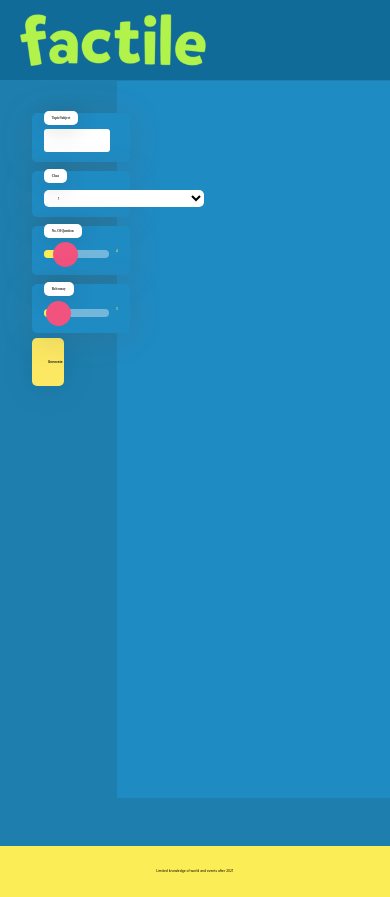
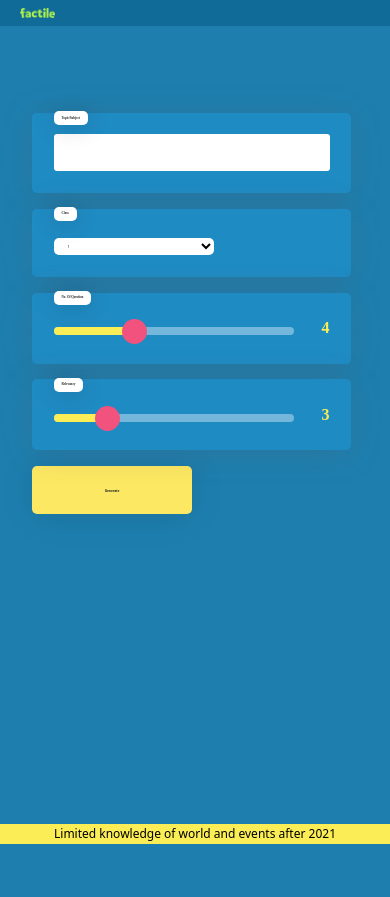
Before and after one commit to riya-deligence/questionGenerator, a React (Create React App) app: page / in a window 390 px wide. After the commit the page ends 844 px from the top, so only its background shows below. Built offline with nearby package versions, Linux system fonts and the light colour scheme.

Commit message:
add responsive css and checkbox

```diff
--- a/package.json
+++ b/package.json
@@ -5,6 +5,10 @@
   "dependencies": {
     "@emotion/react": "^11.10.6",
     "@emotion/styled": "^11.10.6",
+    "@fortawesome/fontawesome-free": "^6.4.0",
+    "@fortawesome/fontawesome-svg-core": "^6.4.0",
+    "@fortawesome/free-solid-svg-icons": "^6.4.0",
+    "@fortawesome/react-fontawesome": "^0.2.0",
     "@material-ui/core": "^4.12.4",
     "@mui/material": "^5.12.0",
     "@testing-library/jest-dom": "^5.16.5",
--- a/public/index.html
+++ b/public/index.html
@@ -14,6 +14,7 @@
       manifest.json provides metadata used when your web app is installed on a
       user's mobile device or desktop. See https://developers.google.com/web/fundamentals/web-app-manifest/
     -->
+
     <link rel="manifest" href="%PUBLIC_URL%/manifest.json" />
     <!--
       Notice the use of %PUBLIC_URL% in the tags above.
--- a/src/App.css
+++ b/src/App.css
@@ -1,37 +1,36 @@
-
-
 .footer {
-  /* left: 0;
-  bottom: 0; */
   position: absolute;
+  bottom: 0;
   cursor: pointer;
   display: flex;
   justify-content: center;
   align-items: center;
-  background-color: #FBED55;
+  background-color: #fbed55;
   color: black;
   width: 100%;
-  height: 3.2rem;
-  font-size: 0.85vw;
-}
-.header {
+  height: 40px;
+  font-size: 16px;
 
 
-  background-color:#116B99;
+}
+.footer p{
+margin: auto;
+  font-size: 1.2em;
+}
+
+.header {
+  background-color: #116b99;
   top: 0;
   right: 0;
   position: absolute;
   display: flex;
+  z-index: 99;
+  overflow: hidden;
+  width: 100%;
+  height: auto;
+}
 
-  align-items: center;
-
-
-  width: 100%;
-  height: 5rem;
-  /* font-size: 50px; */
-
-}
-.heading{
+.heading {
     /*
   font-size: 28px;
   color: white;
@@ -46,27 +45,16 @@ position: absolute;
   /* left: ; */
   background-color: #fff;
   font-weight: 700;
-    text-transform: capitalize!important;
+  text-transform: capitalize !important;
   padding: 0.3rem 0.5rem;
   border-radius: 5px;
-    box-shadow: 0 3px 22px 2px rgba(0,0,0,.12);
-    letter-spacing: -.02em;
-    width: auto!important;
+  box-shadow: 0 3px 22px 2px rgba(0, 0, 0, 0.12);
+  letter-spacing: -0.02em;
+  width: auto !important;
 
 }
-.topic{
-  /* margin-left: 0.2rem;
-  position: relative;
- border-radius: 5px;
- height: 2.5rem;
- width: 20rem;
-  flex: 1 1;
-  font-size: large;
-  size: 18px;
-  background-color: #fff;
-  outline: none;
-  border: none;
-  padding: 5px 10px; */
+
+.topic {
   outline: none;
   font-size: 0.85vw;
   border: 2px solid transparent;
@@ -74,29 +62,25 @@ position: absolute;
   color: #292929;
   margin-right: 2em;
   width: 90%;
-    padding: 7px 20px 7px 10px!important;
+  padding: 7px 20px 7px 10px !important;
   border-radius: 3px;
   font-weight: 500;
   line-height: normal;
-
 }
 
-.box{
-/* margin-top: 3rem;
-    display: grid;
-    grid-template-columns: 1fr 3fr; */
+.box {
   display: block;
-    background: #1F8BC3;
+  background: #1f8bc3;
   border-radius: 5px;
   margin-top: 10%;
   width: 25vw;
   position: relative;
-    border: 2px solid transparent!important;
-    padding:2.5vw 2.5vw 2vw;
+  border: 2px solid transparent !important;
+  padding: 2.5vw 2.5vw 2vw;
   text-align: left;
-    box-shadow: 0 3px 33px rgba(95,82,82,.2)!important;
+  box-shadow: 0 3px 33px rgba(95, 82, 82, 0.2) !important;
 }
-.dropDown{
+.dropDown {
   font-size: 0.85vw;
   padding: 5px 10px;
   font-weight: 400;
@@ -105,26 +89,29 @@ position: absolute;
   border: none;
   outline: none;
   background-color: #fff;
-  width: 10rem;
+  width: 100%;
+  max-width: 10rem;
 }
-.button{
+
+.button {
   color: #292929;
   font-size: 0.85vw;
   font-weight: 700;
-  letter-spacing: -.02em!important;
+  letter-spacing: -0.02em !important;
   display: inline-block;
   margin-top: 5%;
-  border: 2px solid transparent!important;
+  border: 2px solid transparent !important;
   padding: 10px 14px;
   cursor: pointer;
   line-height: normal;
-  width:30%;
-  height:3rem;
+  width: 100%;
+  max-width: 10rem;
+  height: 3rem;
   background: #fce862;
   border-radius: 5px;
-  box-shadow: 0 3px 33px rgba(0,0,0,.12);
+  box-shadow: 0 3px 33px rgba(0, 0, 0, 0.12);
 }
-.button:hover{
+.button:hover {
   background: #fbed56;
 }
 /* .radio{
@@ -157,21 +144,144 @@ position: absolute;
   background-color: #fbed56;
   border: 3px solid #1e8bc3;
 } */
-.slider{
-  background-color: #1F8BC3;
+.slider {
+  background-color: #1f8bc3;
   display: flex;
   align-items: center;
 }
 
-.value{
+.navbar {
+  width: 11%;
+}
+
+.image {
+  /* height: "15%"; */
+  padding-left: 20px;
+  width: 80%;
+}
+
+.value {
   font-size: 0.85vw;
   font-family: "proxima-soft,sans-serif";
   font-weight: 600;
   margin-left: 10%;
-  color:#FBED55;
+  color: #fbed55;
 }
-.answer{
-  padding: 3vw;
+
+.answer {
+  padding-left: 3vw;
+  padding-top: 2vw;
   color: white;
   /* font-size: 0.85vw; */
 }
+
+.main-div {
+  display: flex;
+  flex-direction: row;
+  margin-top: 5.04rem;
+  margin-bottom: 3rem;
+  width: 100vw;
+  height: 85vh;
+}
+
+.first-div {
+  width: 30vw;
+  background-color: #1e7faf;
+}
+
+.second-div {
+  width: 70vw;
+  background-color: #1f8bc3;
+}
+/* @media only screen and (min-width: 320px) and (max-width: 768px) {
+  .navbar {
+    width: 20%;
+  }
+  .image {
+    width: 100%;
+  }
+  .main-div {
+    flex-direction: column;
+  }
+  .first-div {
+    width: 100vw;
+  }
+  .second-div {
+    width: 100vw;
+  }
+  .box {
+    width: 20rem;
+  }
+} */
+@media only screen and (max-width: 320px){
+.footer{
+  height:15px;
+  font-size: 7px;
+}
+.navbar {
+  width: 25%;
+}
+}
+@media only screen and (min-width: 768px) {
+
+
+  .heading {
+    font-size: 20px;
+  }
+  .dropDown {
+    font-size: 1rem;
+  }
+
+  .button {
+    font-size: 1rem;
+  }
+
+}
+@media only screen and (min-width: 768px) and (max-width:992px){
+  .footer{
+    height: 40px;
+    font-size:14px ;
+  }
+  .navbar{
+    width:15%
+
+  }
+}
+@media only screen and (min-width:320px) and (max-width: 767px) {
+  .topic {
+    font-size: 14px;
+    width: 100%;
+    margin-right: 0;
+  }
+  .footer {
+    height: 20px;
+    font-size: 10px;
+  }
+
+
+  .box {
+    width: 100%;
+    margin-top: 5%;
+    padding: 5vw;
+  }
+  .navbar {
+    width: 20%;
+  }
+
+  .image {
+    width: 70%;
+  }
+
+  .value {
+    font-size: 1rem;
+  }
+  .main-div {
+    flex-direction: column;
+    height: auto;
+  }
+
+  .first-div,
+  .second-div {
+    width: 90%;
+  }
+}
--- a/src/App.js
+++ b/src/App.js
@@ -7,8 +7,10 @@ import TextExtractor from "./QuestionAnswerExtractor";
 import { Slider } from "@material-ui/core";
 import { createTheme } from "@material-ui/core/styles";
 import { ThemeProvider } from "@material-ui/styles";
-import { ToastContainer, toast } from 'react-toastify';
-import 'react-toastify/dist/ReactToastify.css';
+import { ToastContainer, toast } from "react-toastify";
+import "@fortawesome/fontawesome-free/css/all.css";
+
+import "react-toastify/dist/ReactToastify.css";
 
 function App() {
   const [question, setQuestion] = useState("");
@@ -16,7 +18,7 @@ function App() {
   const [answer, setAnswer] = useState("");
   const [grade, setGrade] = useState(1);
   const [value, setValue] = useState(4);
-  const [isLoading,setIsLoading]=useState(false)
+  const [isLoading, setIsLoading] = useState(false);
   // const [selectedOption, setSelectedOption] = useState("Easy");
 
   const changeValue = (event, value) => {
@@ -36,7 +38,8 @@ function App() {
   // const onValueChange = (event) => {
   //   setSelectedOption(event.target.value);
   // };
-  const notify = () => toast.error('Please fill Topic/Subject field', {
+  const notify = () =>
+    toast.error("Please fill Topic/Subject field", {
       position: "top-right",
       autoClose: 5000,
       hideProgressBar: false,
@@ -49,7 +52,6 @@ function App() {
   const muiTheme = createTheme({
     overrides: {
       MuiSlider: {
-
         thumb: {
           color: "#F1527E",
           height: 25,
@@ -60,38 +62,36 @@ function App() {
         track: {
           color: "#FBED55",
           height: 8,
-          padding:0,
+          padding: 0,
           borderRadius: "25px",
         },
         rail: {
           color: "white",
           height: 8,
           borderRadius: "25px",
-          padding:0
+          padding: 0,
         },
       },
     },
   });
   const handleSubmit = async (event) => {
     event.preventDefault();
-if(!question){
-  notify()
-}
-else{
-  setIsLoading(true)
+    if (!question) {
+      notify();
+    } else {
+      setIsLoading(true);
       // const prompt = `generate a question and answer for the following text: ${question}`;
       // const prompt = `${value} ${selectedOption} one liner questions and answers related to ${question} for grade ${grade}`;
-    const prompt= `generate ${value}  jeopardy questions with answer for ${grade} grade student on ${question}`
+      const prompt = `generate ${value}  jeopardy questions with answer for ${grade} grade student on ${question}`;
 
-    const apiKey = "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";
+      const apiKey = "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";
       const apiUrl = "https://api.openai.com/v1/completions";
 
       const headers = {
         "Content-Type": "application/json",
         Authorization: `Bearer ${apiKey}`,
       };
-    let temperature = parseFloat((0.4 + relevancy/10).toFixed(1));
-
+      let temperature = parseFloat((0.4 + relevancy / 10).toFixed(1));
 
       const data = {
         prompt,
@@ -102,7 +102,6 @@ else{
         presence_penalty: 0,
         temperature: temperature,
         top_p: 1,
-
       };
 
       try {
@@ -112,40 +111,36 @@ else{
         //   setAnswer(oldArray => [...oldArray, response.data.choices[i].text])
 
         // }
+
         setAnswer(response.data.choices[0].text);
-
-
-
       } catch (error) {
         console.error(error);
       }
     }
-  setIsLoading(false)
+    setIsLoading(false);
   };
 
   return (
     <>
       <div className="header">
-        <img src={logo} height="65%" style={{ paddingLeft: "20px" }} />
+        <div className="navbar">
+          <img src={logo} className="image" alt="factile_img" />
         </div>
-      <div
-        style={{
-          display: "flex",
-          flexDirection: "row",
-          marginTop: "5.04rem",
-          marginBottom: "3rem",
-          width: "100vw",
-          height: "85vh",
-        }}
-      >
-        <div style={{ width: "30vw", backgroundColor: "#1E7FAF" }}>
+      </div>
+      <div className="main-div">
+        <div className="first-div">
           <form
             onSubmit={handleSubmit}
             style={{ marginTop: "2rem", marginLeft: "2rem" }}
           >
             <div className="box">
               <label className="heading">Topic/Subject</label>
-              <input className="topic" type="text" value={question} onChange={handleChange} />
+              <input
+                className="topic"
+                type="text"
+                value={question}
+                onChange={handleChange}
+              />
             </div>
 
             <div className="box">
@@ -227,16 +222,15 @@ else{
                 />
               </ThemeProvider>
 
-
               <div className="value">{relevancy}</div>
             </div>
 
             <button type="submit" className="button">
-           {isLoading?<Spinner/>: "Generate"}
+              {isLoading ? <Spinner /> : "Generate"}
             </button>
           </form>
         </div>
-        <div style={{ width: "70vw", backgroundColor: "#1F8BC3"  }}>
+        <div className="second-div">
           <ToastContainer
             position="top-right"
             autoClose={5000}
@@ -249,14 +243,14 @@ draggable
             pauseOnHover
             theme="colored"
           />
-{answer && <TextExtractor textField={answer}/>}
+          {answer && <TextExtractor textField={answer} />}
 
           {/* {answer && <div className="answer">{answer}</div>} */}
           {/* {answer && <div>{answer.map((ans)=><div>{ans}</div>)}</div>} */}
         </div>
       </div>
       <div className="footer">
-        Limited knowledge of world and events after 2021
+        <p>Limited knowledge of world and events after 2021</p>
       </div>
     </>
   );
--- /dev/null
+++ b/src/QuestionAnswerExtractor.css
@@ -0,0 +1,73 @@
+.form-check-input {
+  width: 1.5vw;
+  height: 1.5vw;
+  margin-top: 0.5em;
+  font-size: 18px;
+  background: 0 0;
+  border: 3px solid #fbed56;
+  border-radius: 4px;
+  box-shadow: inset 0 1px 3px rgba(0, 0, 0, 0.1);
+}
+.form-check-input:not(:checked) {
+  content: "";
+  position: absolute;
+
+  width: 1.5vw;
+  height: 1.5vw;
+  background:0 0;
+  border: 3px solid #fbed56;
+  border-radius: 4px;
+  box-shadow: inset 0 1px 3px rgba(0,0,0,.1);
+  font-size: 18px;
+
+}
+.form-check-input:checked {
+  content: "";
+  position: absolute;
+
+  width: 1.5vw;
+  height: 1.5vw;
+  background:#fbed56 ;
+  border: 3px solid #fbed56;
+  border-radius: 4px;
+  box-shadow: inset 0 1px 3px rgba(0,0,0,.1);
+  font-size: 18px;
+
+}
+.form-check-input:checked::after{
+content: "\2713";
+  position: absolute!important;
+  /* vertical-align: middle; */
+  /* text-align: center; */
+  left: .2vw;
+  top:.1vw;
+  font-weight: 900!important;
+  /* line-height: .8!important; */
+  color: #292929!important;
+  transition: all .2s!important;
+  font-size: .8vw!important;
+  /* font-family: 'Font Awesome'; */
+    font-family: fontawesome;
+}
+[type=checkbox]:not(:checked)+label,[type=checkbox]:checked+label {
+  position: relative;
+  padding-left: 2em!important;
+  cursor: pointer;
+  font-size: 1.2rem!important;
+  font-weight: 600!important;
+  letter-spacing: .03em!important;
+}
+.question {
+  font-size: .9vw!important;
+  font-weight: 600!important;
+  letter-spacing: .03em!important;
+  padding: 0;
+  margin: 0;
+}
+.answers{
+  color:#fbed56;
+  font-size:.8vw
+}
+.form-check{
+  margin-top: .5rem;
+}
--- a/src/QuestionAnswerExtractor.js
+++ b/src/QuestionAnswerExtractor.js
@@ -1,142 +1,148 @@
+import { useState } from "react";
+import "../node_modules/bootstrap/dist/css/bootstrap.min.css";
+import "./QuestionAnswerExtractor.css";
+
 function TextExtractor(props) {
   const { textField } = props;
+  const [checkedCheckboxes, setCheckedCheckboxes] = useState([]);
 
   // Split the text field into individual question and answer pairs
   const pairs = textField
-  .split(/\n(?=\d+\.|Q:|Q.|\bQ\d+\b)/)
+    .split(/\n(?=\d+\.|Q:|Q.|\bQ\d+\b)/)
     .filter((item) => item.trim() !== "");
 
   // Map each pair to a question and answer object
   const questionsAndAnswers = pairs.map((pair) => {
-    const [question, ...answerParts] = pair.split(/\n?\(?(?:Answer:|\[A\d+\]|A\d+:|\(A\):|\(A\)|A:|A\.|(__\S+__)|\[A\]:|\[A\]|\[Answer\])(?!\))(?:\)?|\n)/);
+    const [question, ...answerParts] = pair.split(
+      /\n?\(?(?:Answer:|\[A\d+\]|A\d+:|\(A\):|\(A\)|\bA\d+\b|A:|A\.|(__\S+__)|\[A\]:|\[A\]|\[Answer\])(?!\))(?:\)?|\n)/
+    );
     // const [question, ...answerParts] = pair.split(/\n|(?:Answer:|\(A\):|\(A\)|A:|A\.|(__\S+__)|\[A\]:|\[A\]|\[Answer\]:|\[Answer\]|\nA\d+\.\s+)/);
     const answer = answerParts.join("").trim();
     if (question) {
       return {
         question: question.trim(),
         answer: answer,
+        checked: false,
       };
     }
     // if the question is undefined, return an empty object
     return {};
   });
+  const handleCheckboxChange = (index) => {
+    const newCheckedCheckboxes = [...checkedCheckboxes];
+    newCheckedCheckboxes[index] = !newCheckedCheckboxes[index];
+    setCheckedCheckboxes(newCheckedCheckboxes);
+  };
+  const filteredQuestionsAndAnswers = questionsAndAnswers.filter(
+    (qa, index) => checkedCheckboxes[index]
+  );
+  const handleConsoleLog = () => {
+    filteredQuestionsAndAnswers.forEach((qa) => {
+      console.log(`Question: ${qa.question}`);
+      console.log(`Answer: ${qa.answer}`);
+    });
+  };
 
   return (
     <div className="answer">
       {questionsAndAnswers.map((qa, index) => (
-        <div key={index}>
-          {qa.question && <h6>Question: {qa.question}</h6>}
-          {qa.answer && <p>Answer: {qa.answer}</p>}
+        <div key={index} className="form-check">
+          <input
+            className="form-check-input"
+            type="checkbox"
+            value=""
+            id={`flexCheckDefault-${index}`}
+            checked={checkedCheckboxes[index]}
+            onChange={() => handleCheckboxChange(index)}
+          />
+          <label
+            className="form-check-label"
+            htmlFor={`flexCheckDefault-${index}`}
+          >
+            <div key={index}>
+              {qa.question && <p className="question"> {qa.question}</p>}
+              {qa.answer && <p className="answers"> {qa.answer}</p>}
+            </div>
+          </label>
         </div>
       ))}
+       <button className="button" style={{width:"6vw"}} onClick={handleConsoleLog}>Copy</button>
     </div>
   );
 }
 
-// import React from 'react';
-// import "./App.css";
+export default TextExtractor;
+
+
+
+// import React, { useState } from 'react';
+// import './App.css';
 
 // function TextExtractor(props) {
 //   const { textField } = props;
+//   const [copiedIndex, setCopiedIndex] = useState(-1);
 
-//   // const pairs = textField.split(/\n(?=\d+\.)/).filter(item => item.trim() !== '');
-//   const pairs = textField.split(/\n(?=[Q]?\d+)/).filter(item => item.trim() !== '');
-//   // const pairs = textField.split(/\n(?=(?:Q(?:uestion)?\s*\d+|\d+|(?:Q)?\bQ?\b))/i).filter(item => item.trim() !== '');
+//   const pairs = textField.split(/\n(?=\d+\.|[Qq]uestion:)/).filter((item) => item.trim() !== '');
 
-//   const questionsAndAnswers = pairs.map(pair => {
-//     const [question, answer] = pair.split(/Answer:|\(A\):|\(A\)|A:|A\.|(__\S+__)|\[A\]:|\[A\]|\[Answer\]:|\[Answer\]|\nA\d+\.\s+/);
-//     // const [question, answer] = pair.match(/^(Q(?:uestion)?\s*\d+|Q|\d+)\.?\s+(.*)\s+(?:Answer:|\(A\):|\[A\]:|\[Answer\]:)\s*(.*)$/i) || [];
+//   const questionsAndAnswers = pairs.map((pair) => {
+//     const [question, answer] = pair.split(/Answer:|\(A\):|\(A\)|A:|A\.|\[A\]:|\[A\]|\[Answer\]:|\[Answer\]|\nA\d+\.\s+|[Qq]uestion:\s*/);
 //     if (question && answer) {
 //       return {
 //         question: question.trim(),
-//         answer: answer.trim()
+//         answer: answer.trim(),
 //       };
 //     }
 //     // if the question or answer is undefined, return an empty object
 //     return { question: question.trim(), answer: null };
 //   });
 
+//   const handleCopyClick = (text, index) => {
+//     navigator.clipboard.writeText(text);
+//     setCopiedIndex(index);
+//   };
+
 //   return (
 //     <div className="answer">
 //       {questionsAndAnswers.map((qa, index) => (
-//         <div key={index} >
-//           <h6>Question: {qa.question}</h6>
-//           {qa.answer && <p>Answer: {qa.answer}</p>}
+//         <div key={index} className="form-check">
+//           <input
+//             className="form-check-input"
+//             type="checkbox"
+//             value=""
+//             id={`flexCheckDefault-${index}`}
+//           />
+//           <label className="form-check-label" htmlFor={`flexCheckDefault-${index}`}>
+//             <div key={index}>
+//               {qa.question && (
+//                 <p className="question">
+//                   {qa.question}
+//                   {copiedIndex === index && <span className="copied-text">Copied!</span>}
+//                   <button
+//                     className="btn btn-sm btn-outline-secondary copy-button"
+//                     onClick={() => handleCopyClick(qa.question, index)}
+//                   >
+//                     Copy
+//                   </button>
+//                 </p>
+//               )}
+//               {qa.answer && (
+//                 <p className="answers">
+//                   {qa.answer}
+//                   {copiedIndex === index && <span className="copied-text">Copied!</span>}
+//                   <button
+//                     className="btn btn-sm btn-outline-secondary copy-button"
+//                     onClick={() => handleCopyClick(qa.answer, index)}
+//                   >
+//                     Copy
+//                   </button>
+//                 </p>
+//               )}
+//             </div>
+//           </label>
 //         </div>
 //       ))}
 //     </div>
 //   );
 // }
 
-export default TextExtractor;
-
-// import { useState, useEffect } from 'react';
-
-// const TextExtractor = (props) => {
-//   console.log("hello")
-//   const { textField } = props;
-//   const [checkedItems, setCheckedItems] = useState({});
-//   const [questionsAndAnswers, setQuestionsAndAnswers] = useState([]);
-
-//   const handleCheckboxChange = (event, index) => {
-//     setCheckedItems({
-//       ...checkedItems,
-//       [index]: event.target.checked,
-//     });
-//     console.log("checkedItems: ", checkedItems);
-//   };
-
-//   const generateQuestionsAndAnswers = () => {
-//     const lines = textField.split(/\r?\n/);
-//     const questionsAndAnswers = [];
-
-//     for (let i = 0; i < lines.length; i++) {
-//       const line = lines[i].trim();
-
-//       if (line.startsWith('Q:')) {
-//         const question = line.substr(2).trim();
-//         const answerLines = [];
-
-//         // Look for lines that start with "A:" or "Answer:"
-//         for (let j = i + 1; j < lines.length; j++) {
-//           const answerLine = lines[j].trim();
-
-//           if (answerLine.startsWith('A:')) {
-//             answerLines.push(answerLine.substr(2).trim());
-//           } else if (answerLine.startsWith('Answer:')) {
-//             answerLines.push(answerLine.substr(7).trim());
-//           } else {
-//             break;
-//           }
-//         }
-
-//         const answer = answerLines.length > 0 ? answerLines.join('\n').trim() : '';
-//         questionsAndAnswers.push({ question, answer });
-//       }
-//     }
-
-//     setQuestionsAndAnswers(questionsAndAnswers);
-//   };
-
-//   useEffect(() => {
-//     generateQuestionsAndAnswers();
-//   }, [textField]);
-
-//   return (
-//     <div>
-//       {questionsAndAnswers.map((item, index) => (
-//         <div key={index}>
-//           <input
-//             type="checkbox"
-//             checked={checkedItems[index] || false}
-//             onChange={(event) => handleCheckboxChange(event, index)}
-//           />
-//           <div>{item.question}</div>
-//           <div>{item.answer}</div>
-//         </div>
-//       ))}
-//     </div>
-//   );
-// };
-
 // export default TextExtractor;
--- a/src/index.css
+++ b/src/index.css
@@ -1,30 +1,30 @@
 body {
   margin: 0;
-  font-family: -apple-system, BlinkMacSystemFont, 'Segoe UI', 'Roboto', 'Oxygen',
-    'Ubuntu', 'Cantarell', 'Fira Sans', 'Droid Sans', 'Helvetica Neue',
+  font-family: -apple-system, BlinkMacSystemFont, "Segoe UI", "Roboto", "Oxygen",
+    "Ubuntu", "Cantarell", "Fira Sans", "Droid Sans", "Helvetica Neue",
     sans-serif;
-
 
   -webkit-font-smoothing: antialiased;
   -moz-osx-font-smoothing: grayscale;
+  display: flex;
+  align-items: center;
+
+  background-color: #1e8bc3;
+  color: #fff;
 }
 
-
 code {
-  font-family: source-code-pro, Menlo, Monaco, Consolas, 'Courier New',
+  font-family: source-code-pro, Menlo, Monaco, Consolas, "Courier New",
     monospace;
 }
 
 @font-face {
-  font-family: 'Proxima-soft';
-  src: local('../Gellix-Regular'), local('Gellix-Regular'),
-      url('./ProximaSoft-Regular/ProximaSoft-Regular.ttf') format('ttf'),
-      url('./ProximaSoft-Regular/ProximaSoft-Regular.woff') format('woff'),
-      url('./ProximaSoft-Regular/ProximaSoft-Regular.woff2') format('woff2');
-
-
+  font-family: "Proxima-soft";
+  src: local("../Gellix-Regular"), local("Gellix-Regular"),
+    url("./ProximaSoft-Regular/ProximaSoft-Regular.ttf") format("ttf"),
+    url("./ProximaSoft-Regular/ProximaSoft-Regular.woff") format("woff"),
+    url("./ProximaSoft-Regular/ProximaSoft-Regular.woff2") format("woff2");
 }
-
 
 /* light creamish  #EEFAE3 */
 /* yellow button #FBED55 */
```
Also changed, not shown: 1 other file (tests, documents, lock files or other folders). Lines whose indentation alone changed are shown as unchanged.
